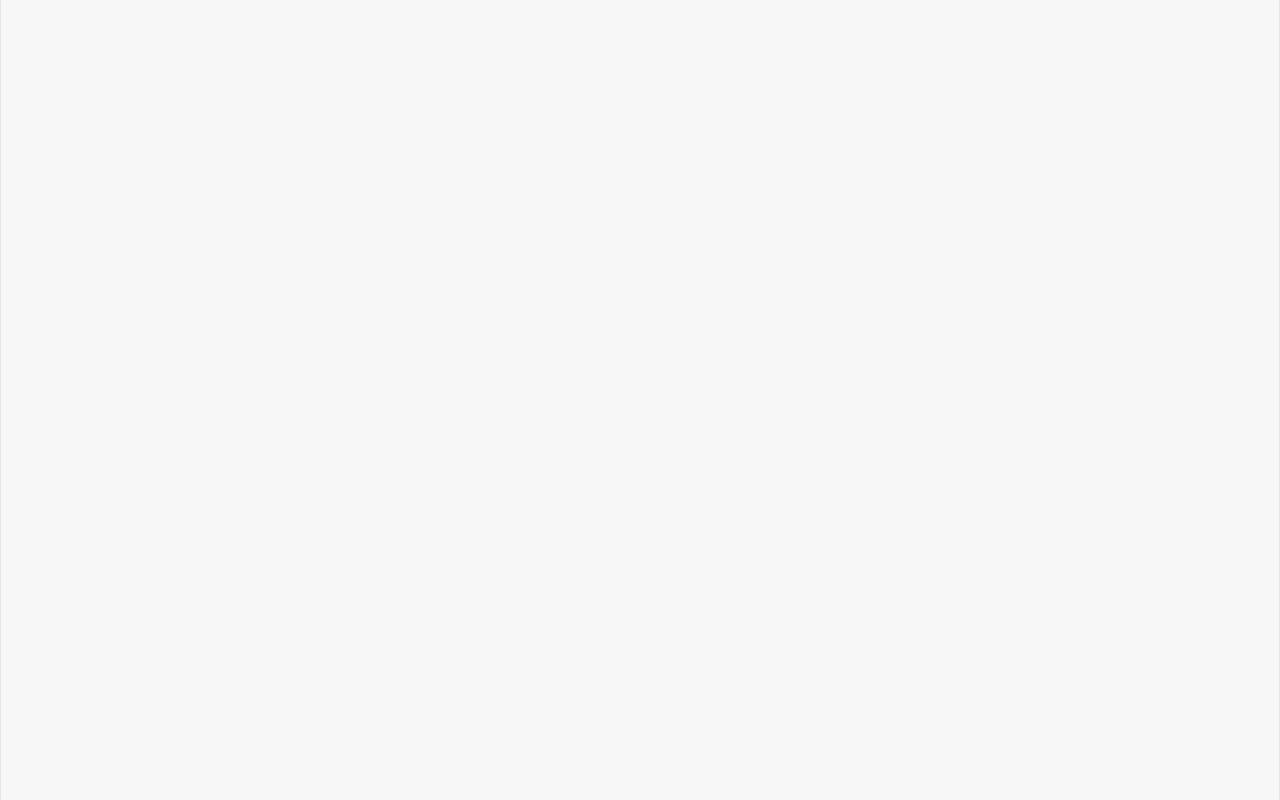
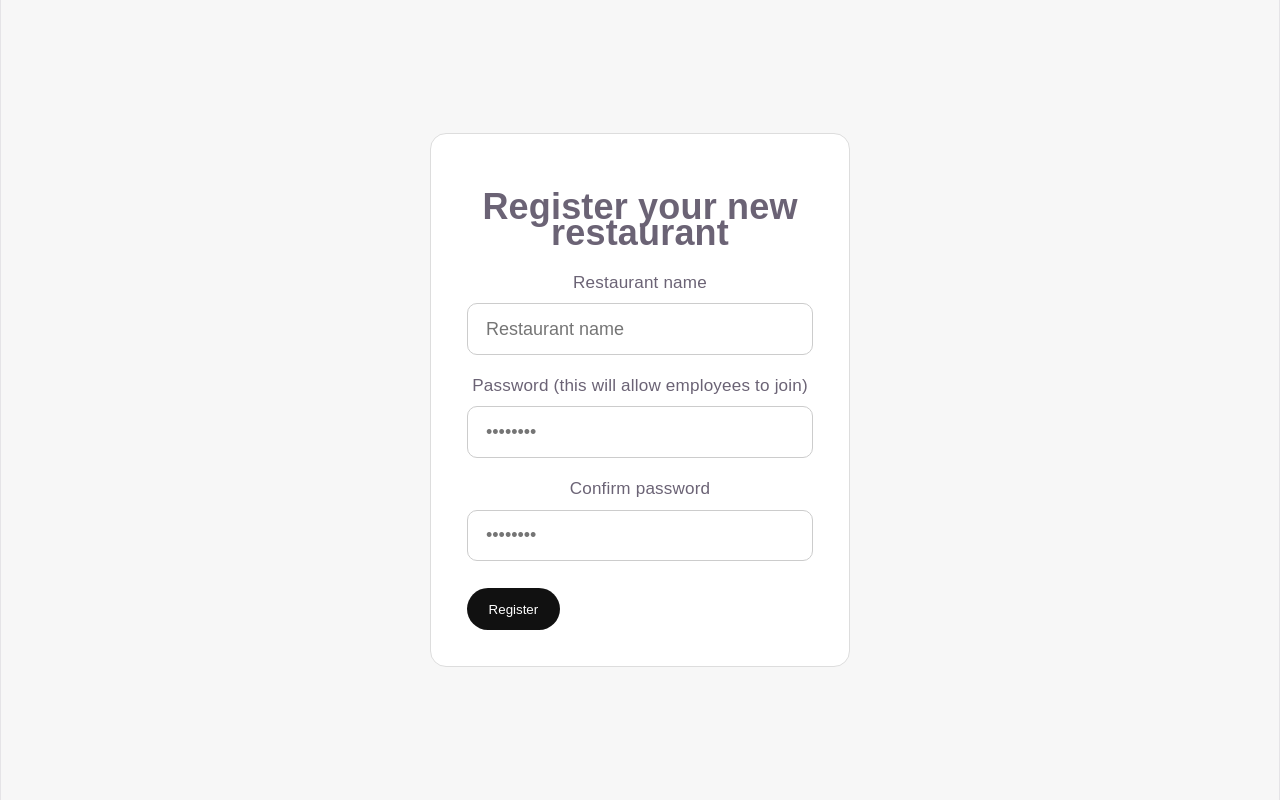
Before and after one commit to MartinAsta/my-fridge-app, a React (Vite) app in the folder frontend/: page /dashboard/create_restaurant in a window 1280 px wide. Before the commit this address had no page. Built offline with nearby package versions, Linux system fonts and the light colour scheme; no server answers.

Commit message:
User can now create restaurants and all the user's restaurants appear in his dashboard

```diff
--- a/frontend/src/App.tsx
+++ b/frontend/src/App.tsx
@@ -4,6 +4,7 @@ import { Login } from './pages/auth/login';
 import { Home } from './pages/home';
 import { Register } from './pages/auth/register';
 import { Dashboard } from './pages/user/dashboard';
+import { CreateRestaurant } from './pages/owner/create_restaurant';
 
 function App() {
   return (
@@ -13,6 +14,7 @@ function App() {
         <Route path="/login" element={<Login />} />
         <Route path="/register" element={<Register />} />
         <Route path="/dashboard" element={<Dashboard />} />
+        <Route path="/dashboard/create_restaurant" element={<CreateRestaurant />} />
       </Routes>
     </BrowserRouter>
   );
--- /dev/null
+++ b/frontend/src/pages/owner/create_restaurant.tsx
@@ -0,0 +1,112 @@
+import { useState } from "react";
+import { useNavigate } from "react-router-dom";
+
+export function CreateRestaurant() {
+    const navigate = useNavigate();
+    const API_URL = import.meta.env.VITE_API_URL;
+
+    const [restaurant_name, setRestaurantName] = useState("");
+    const [password, setPassword] = useState("");
+    const [confirmPassword, setConfirmPassword] = useState("");
+    const [error, setError] = useState("");
+    const [loading, setLoading] = useState(false);
+
+    const handleSubmit = async (e: React.SubmitEvent<HTMLFormElement>) => {
+        e.preventDefault();
+        setError("");
+        setLoading(true);
+
+        try {
+            const token = localStorage.getItem("access_token");
+
+            if (!token) {
+                throw new Error("You must be logged in to create a restaurant");
+            }
+
+            const response = await fetch(`${API_URL}/restaurant/create`, {
+                method: "POST",
+                headers: {
+                    "Content-Type": "application/json",
+                    Authorization: `Bearer ${token}`,
+                },
+                body: JSON.stringify({
+                    restaurant_name,
+                    password,
+                    confirm_password: confirmPassword,
+                }),
+            });
+
+            const data = await response.json();
+
+            if (!response.ok) {
+                if (Array.isArray(data.detail)) {
+                    const message = data.detail
+                        .map((err: { loc?: string[]; msg?: string; type?: string }) => err.msg)
+                        .join(", ");
+
+                    throw new Error(message || "Restaurant creation failed");
+                }
+
+                throw new Error(data.detail || "Restaurant creation failed");
+            }
+
+            console.log("Created restaurant:", data);
+            navigate("/dashboard");
+        } catch (err) {
+            setError(err instanceof Error ? err.message : "Something went wrong");
+        } finally {
+            setLoading(false);
+        }
+    };
+
+    return (
+        <div className="login-page">
+            <main className="login-card">
+                <h1>Register your new restaurant</h1>
+
+                <form onSubmit={handleSubmit} className="login-form">
+                    <label>
+                        Restaurant name
+                        <input
+                            type="text"
+                            name="restaurant_name"
+                            placeholder="Restaurant name"
+                            value={restaurant_name}
+                            onChange={(e) => setRestaurantName(e.target.value)}
+                        />
+                    </label>
+
+                    <label>
+                        Password (this will allow employees to join)
+                        <input
+                            type="password"
+                            name="password"
+                            placeholder="••••••••"
+                            value={password}
+                            onChange={(e) => setPassword(e.target.value)}
+                        />
+                    </label>
+
+                    <label>
+                        Confirm password
+                        <input
+                            type="password"
+                            name="confirmPassword"
+                            placeholder="••••••••"
+                            value={confirmPassword}
+                            onChange={(e) => setConfirmPassword(e.target.value)}
+                        />
+                    </label>
+
+                    {error && <p className="error-message">{error}</p>}
+
+                    <div className="login-actions">
+                        <button type="submit" className="login-submit" disabled={loading}>
+                            {loading ? "Registering..." : "Register"}
+                        </button>
+                    </div>
+                </form>
+            </main>
+        </div>
+    );
+}
--- a/frontend/src/pages/user/dashboard.tsx
+++ b/frontend/src/pages/user/dashboard.tsx
@@ -1,44 +1,97 @@
 import { useEffect, useState } from "react";
 import { useNavigate } from "react-router-dom";
 
+type Restaurant = {
+    id: number;
+    restaurant_name: string;
+    owner_id: number;
+    created_at: string;
+};
+
 export function Dashboard() {
     const navigate = useNavigate();
-    const [username, setUsername] = useState("");
+    const [restaurants, setRestaurants] = useState<Restaurant[]>([]);
     const [error, setError] = useState("");
+    const [loading, setLoading] = useState(true);
     const API_URL = import.meta.env.VITE_API_URL;
 
     useEffect(() => {
         const token = localStorage.getItem("access_token");
+
         if (!token) {
             navigate("/login");
             return;
         }
-        const loadUser = async () => {
-            const response = await fetch(`${API_URL}/users/me`, {
+
+        const loadDashboard = async () => {
+            try {
+                const restaurantsResponse = await fetch(
+                    `${API_URL}/users/me/restaurants`,
+                    {
                         headers: {
                             Authorization: `Bearer ${token}`,
                         },
-            });
+                    }
+                );
 
-            const data = await response.json();
-            if (!response.ok) {
+                const restaurantsData = await restaurantsResponse.json();
+
+                if (!restaurantsResponse.ok) {
                     localStorage.removeItem("access_token");
                     navigate("/login");
                     return;
                 }
 
-            setUsername(data.username)
+                setRestaurants(restaurantsData);
+            } catch {
+                setError("Could not load dashboard");
+            } finally {
+                setLoading(false);
+            }
         };
-        loadUser().catch(() => {
-            setError("Could not load dashboard");
-        });
-    }, [navigate]);
+
+        loadDashboard();
+    }, [API_URL, navigate]);
 
     return (
         <div>
             <main className="content">
-                <h1>{username ? `Welcome ${username}` : "Welcome"}</h1>
+                <button
+                    type="button"
+                    onClick={() => navigate("/dashboard/create_restaurant")}
+                >
+                    Create a restaurant
+                </button>
+
                 {error && <p>{error}</p>}
+
+                {loading ? (
+                    <p>Loading...</p>
+                ) : (
+                    <>
+                        <h2>Your restaurants</h2>
+
+                        {restaurants.length === 0 ? (
+                            <p>You do not own any restaurant yet.</p>
+                        ) : (
+                            <ul style={{ listStyle: "none", paddingLeft: 0, margin: 0 }}>
+                                {restaurants.map((restaurant) => (
+                                    <li key={restaurant.id} style={{ marginBottom: "0.75rem" }}>
+                                        <button
+                                            type="button"
+                                            onClick={() => {
+                                                // later: navigate to `/dashboard/restaurants/${restaurant.id}`
+                                                console.log("Clicked restaurant:", restaurant.id);
+                                            }}
+                                        >
+                                            {restaurant.restaurant_name}
+                                        </button>
+                                    </li>
+                                ))}
+                            </ul>
+                        )}
+                    </>
+                )}
             </main>
         </div>
     );
```
Also changed, not shown: 1 other file (tests, documents, lock files or other folders). Lines whose indentation alone changed are shown as unchanged.
